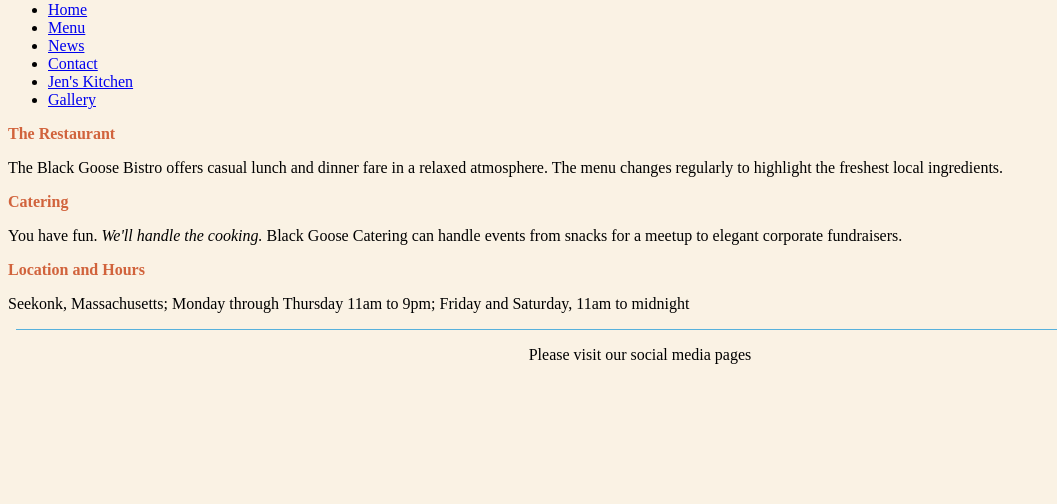
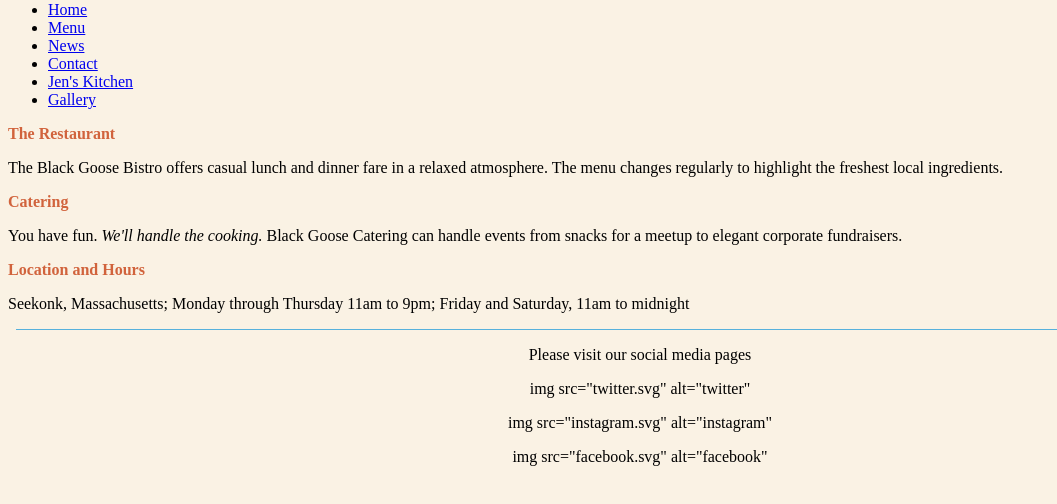
Before and after one commit to kwils868/fid_2, a plain HTML site: page bistro2/index.html in a window 1280 px wide. Shown: the part 296-800 px from the top of the page, without its empty margins (0-1057 px from the left). Drawn offline with Linux system fonts and the light colour scheme.

Commit message:
Update index.html

```diff
--- a/bistro2/index.html
+++ b/bistro2/index.html
@@ -72,6 +72,9 @@
 <p>Seekonk, Massachusetts; Monday through Thursday 11am to 9pm; Friday and Saturday, 11am to midnight</p>
 <footer>
 <p>Please visit our social media pages</p>
+<p>img src="twitter.svg" alt="twitter"</p>
+<p>img src="instagram.svg" alt="instagram"</p>
+<p>img src="facebook.svg" alt="facebook"</p>
 </footer>
 
 </body>
```
